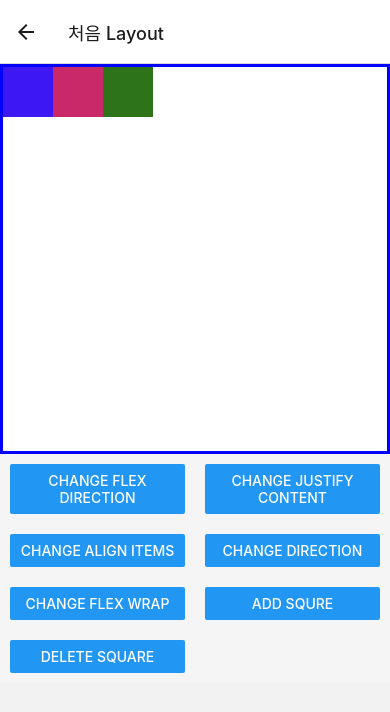
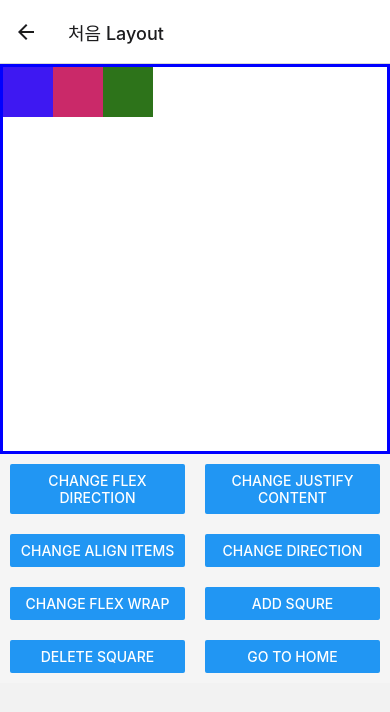
Before and after one commit to InKyungWoo/mobile, a React Native app: screen /Layout in a window 390 px wide. Shown: the top 712 px of the page. Built offline with nearby package versions, Linux system fonts and the light colour scheme.

Commit message:
GO TO HOME 버튼 생성

```diff
--- a/screens/Layout.js
+++ b/screens/Layout.js
@@ -2,8 +2,9 @@ import React, { useState } from "react";
 import { Button, View, ScrollView, StyleSheet, Text, Image, ImageBackground } from "react-native"; //view, scrollview, stylesheet 쓸거임
 import Constants from 'expo-constants';
 
-
-const Layout = () => {
+// props로 전달 받아서 navigation!!
+const Layout = (props) => {
+  const {navigation} = props;
 
   // initialize state and call setState to change
   const flexDirectionsArray = ['row', 'row-reverse', 'column', 'column-reverse'];
@@ -106,6 +107,11 @@ const Layout = () => {
           title="DELETE SQUARE"
             onPress={() => setSquares(squares.filter((v, i) => i != squares.length-1))}/>
         </View>
+        <View style={[styles.buttonView]}>
+        <Button
+          title="GO TO HOME"          // 홈으로 이동 버튼 추가
+            onPress={() => navigation.navigate('Home')}/>
+        </View>
       </View>
     </ScrollView>
 
```
